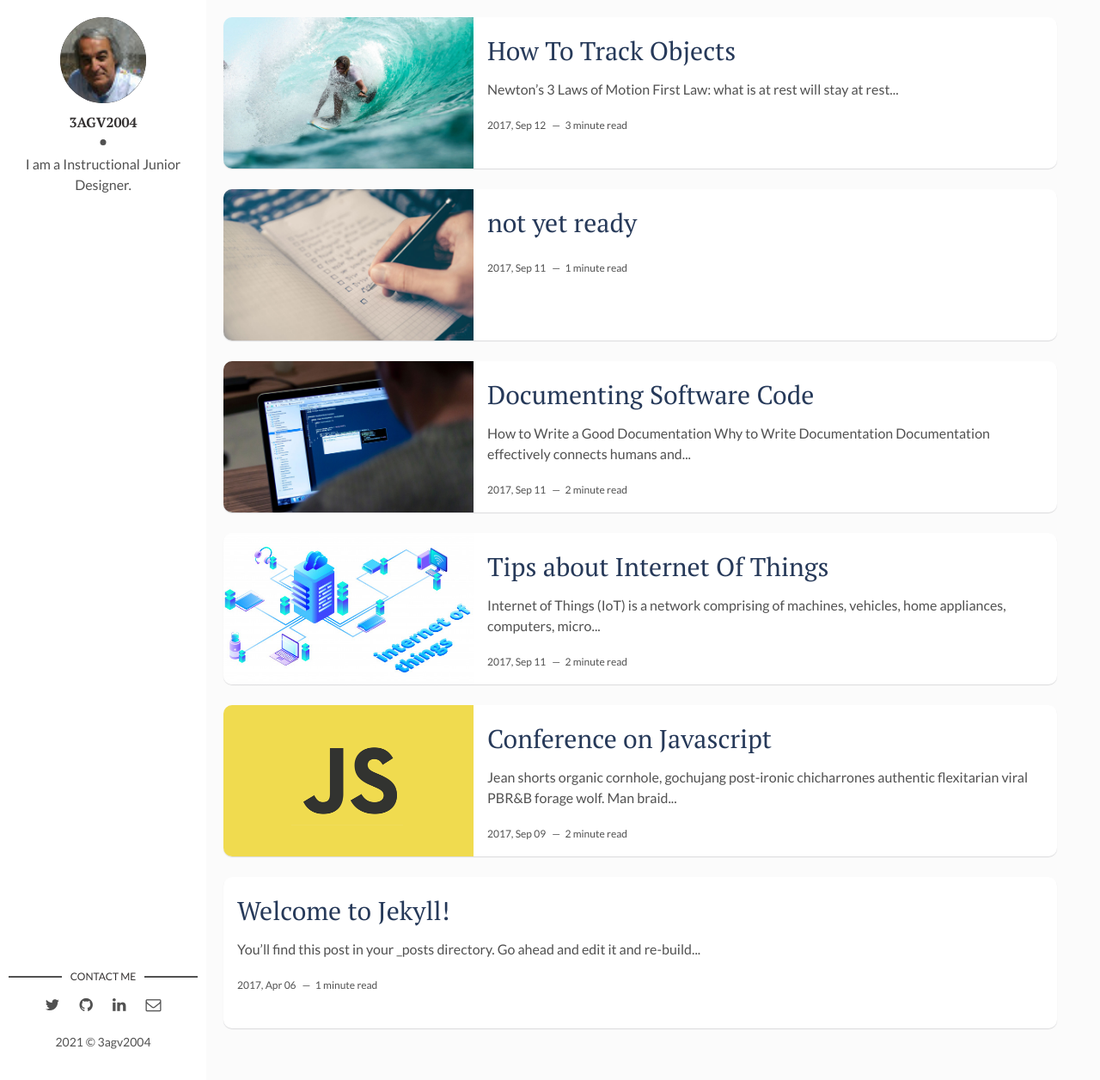
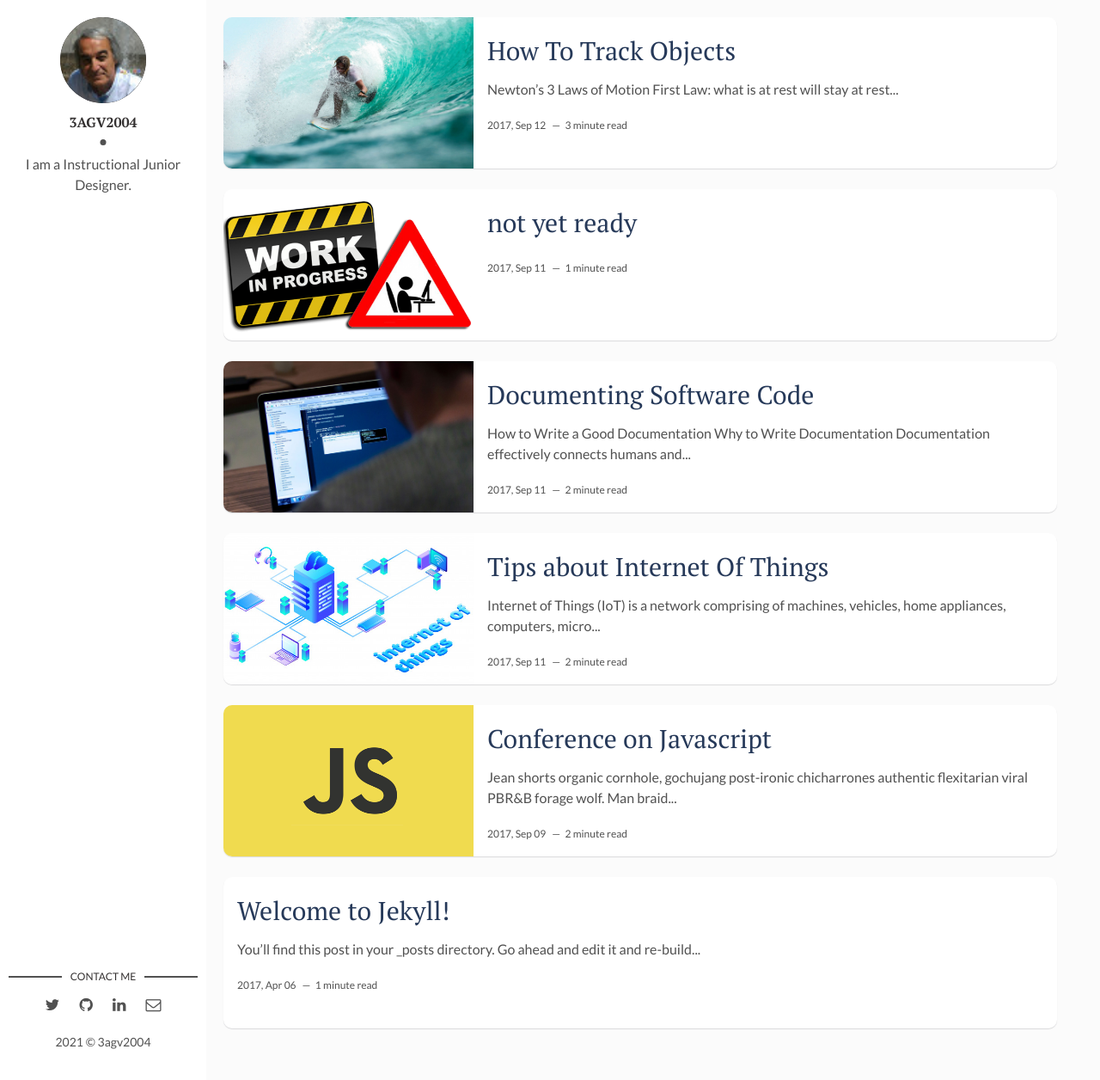
Before and after one commit to ROBOTICronics/ROBOTICronics.github.io, a Jekyll site: the page built from index.html, in a window 1280 px wide and 1256 px high. Shown: the whole window at 86% size. Built offline with Jekyll 4.4.1, drawn with Linux system fonts in a browser that asks for light colours; the list of posts is cut into pages by our own code.

Commit message:
Update 2017-09-12-the-best-organizer-software.markdown

```diff
--- a/_posts/2017-09-12-the-best-organizer-software.markdown
+++ b/_posts/2017-09-12-the-best-organizer-software.markdown
@@ -3,8 +3,8 @@
 title: not yet ready
 date: 2017-09-12 00:00:00 +0300
 description: You’ll find this post in your `_posts` directory. Go ahead and edit it and re-build the site to see your changes. # Add post description (optional)
-img: software.jpg # Add image post (optional)
+img: Work-in-progress-1024x603.png # Add image post (optional)
 tags: [Productivity, Software] # add tag
 ---
 
-![I and My friends]({{site.baseurl}}/assets/img/Work-in-progress-1024x603.png)
+![not yet ready]({{site.baseurl}}/assets/img/Work-in-progress-1024x603.png)
```
